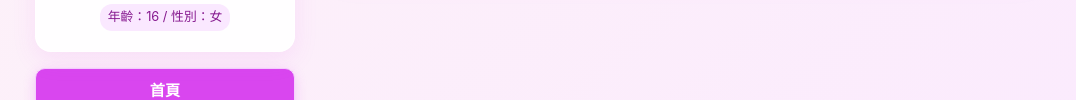
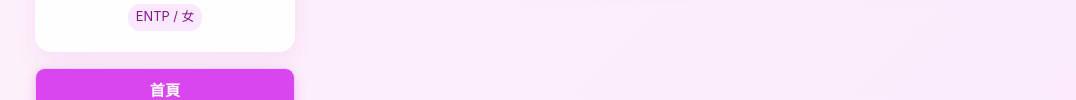
Before and after one commit to MondAfton/mondafton-Page, a plain HTML site: page index.html in a window 1280 px wide. Shown: the part 227-327 px from the top of the page, without its empty margins (100-1176 px from the left). Drawn offline with Linux system fonts and the light colour scheme.

Commit message:
Update index.html

```diff
--- a/index.html
+++ b/index.html
@@ -20,7 +20,7 @@
                 <h2 class="brand-title">Mond Afton</h2>
                 <p class="sub-title">舒芮軒</p>
                 <div class="info-tags-small">
-                    <span>年齡：16</span> / <span>性別：女</span>
+                    <span>ENTP</span> / <span>女</span>
                 </div>
             </div>
 
```
